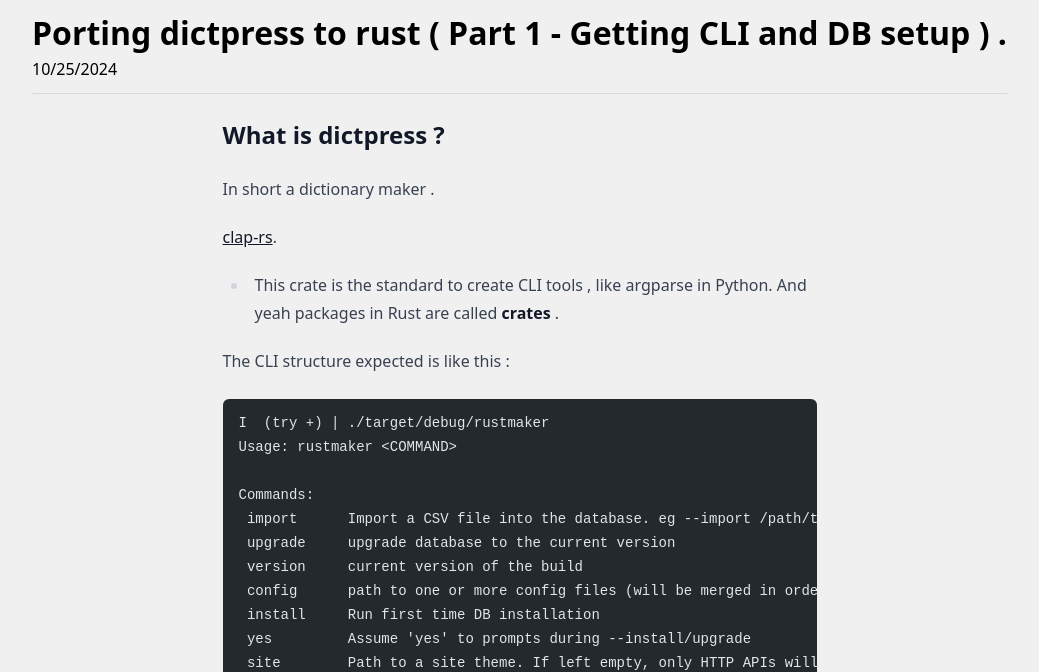
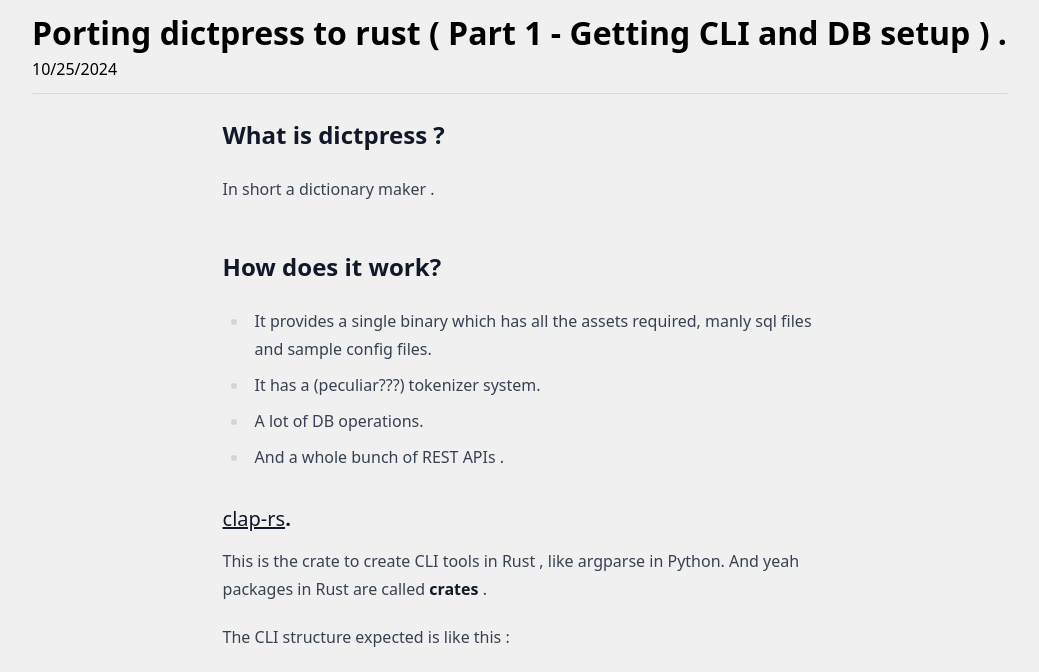
Before and after one commit to imtherealnaska/rabbitholes, an Astro site: page /blog/dictpress-rust-porting-part-1 in a window 1280 px wide. Shown: the part 87-759 px from the top of the page, without its empty margins (120-1159 px from the left). Built offline with nearby package versions, Linux system fonts and the light colour scheme; Astro itself is replaced by a stand-in of ours.

Commit message:
getting into dictpress

````diff
--- a/src/content/blog/dictpress-rust-porting-part-1/index.md
+++ b/src/content/blog/dictpress-rust-porting-part-1/index.md
@@ -8,13 +8,20 @@ publicationDate: 2024-10-25
 ## What is dictpress ?
   In short a dictionary maker .
 
-[clap-rs](https://crates.io/crates/clap).
+## How does it work?
+- It provides a single binary which has all the assets required, manly sql files and sample config files.
+- It has a (peculiar?????) tokenizer system.
+- A lot of DB operations.
+- And a whole bunch of REST APIs .
 
-- This crate is the standard to create CLI tools , like argparse in Python. And yeah packages in Rust are called __crates__ .
+
+### [clap-rs](https://crates.io/crates/clap).
+
+This is the crate to create CLI tools in Rust , like argparse in Python. And yeah packages in Rust are called **crates** .
 
 The CLI structure expected is like this :
 ```sh
-I  (try +) | ./target/debug/rustmaker                                                                                                                                                                                                                            6 changed try ↑
+[I](try +) | ./target/debug/rustmaker                                                                                                                                                                                                                            6 changed try ↑
 Usage: rustmaker <COMMAND>
 
 Commands:
````
